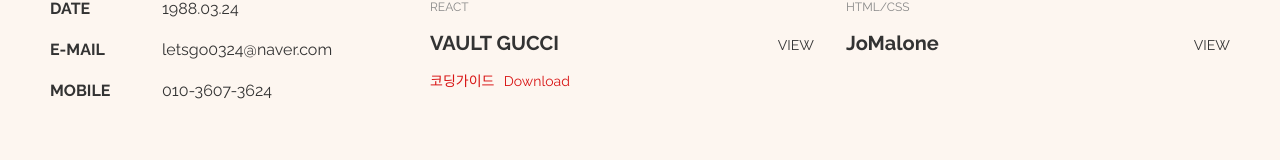
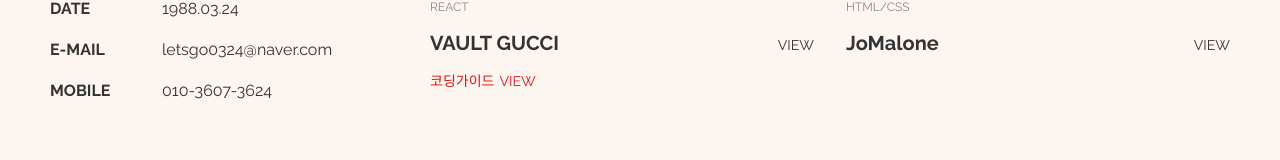
Before and after one commit to letsgo0324/react_profile, a React (Create React App) app: page / in a window 1280 px wide. Shown: the part 723-883 px from the top of the page. Built offline with nearby package versions, Linux system fonts and the light colour scheme.

Commit message:
pdf링크 연결

```diff
--- a/src/components/main/Contact.js
+++ b/src/components/main/Contact.js
@@ -48,7 +48,14 @@
 									</span>
 								</h2>
 								<h3>
-									코딩가이드 <span>Download</span>
+									코딩가이드
+									<span>
+										<a
+											href='https://drive.google.com/file/d/1nCU3dZ0w_T70GAp-B5Lk6TuRLqFaaWgg/view?usp=sharing'
+											target='_blank'>
+											VIEW
+										</a>
+									</span>
 								</h3>
 							</div>
 							<div className='works_items'>
--- a/src/scss/main/_contact.scss
+++ b/src/scss/main/_contact.scss
@@ -168,6 +168,7 @@
 								margin-bottom: 10px;
 
 								> span {
+									a {
 										font: 14px/1 'Raleway';
 										color: #d81515;
 										margin-left: 5px;
@@ -175,6 +176,7 @@
 
 										&:hover {
 											font-weight: bold;
+										}
 									}
 								}
 							}
```
Lines whose indentation alone changed are shown as unchanged.
